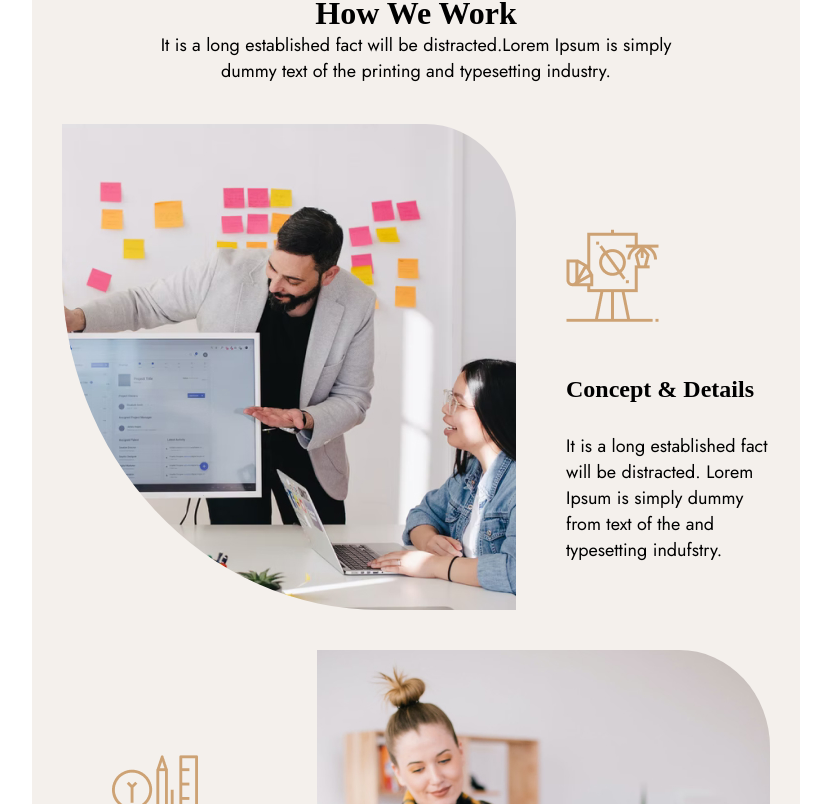
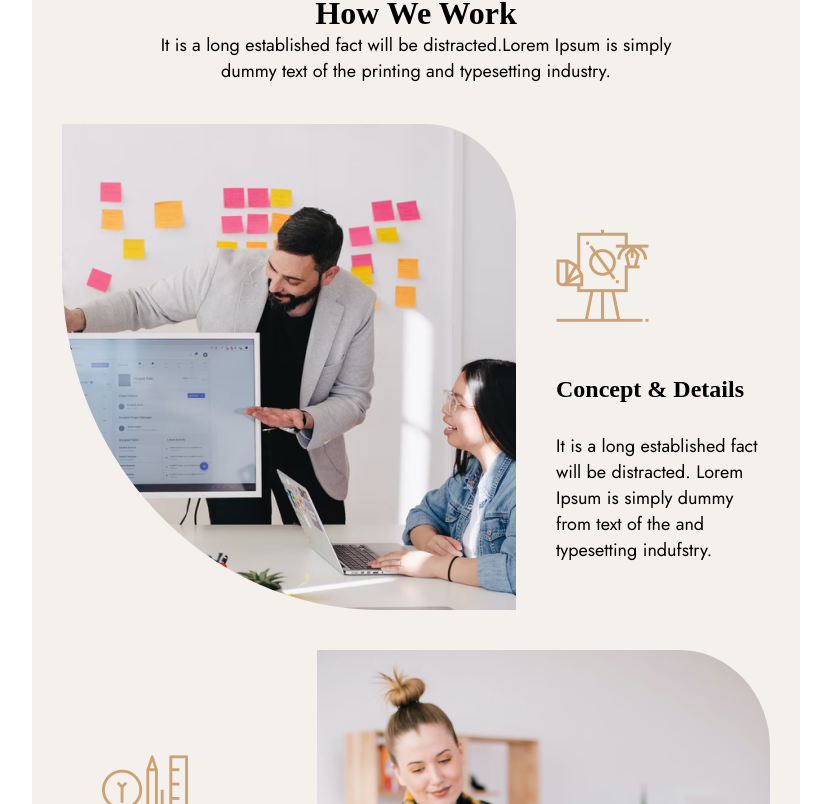
Before and after one commit to tinluong1612/Tin_Interior, a React (Vite) app: page /service in a window 1280 px wide. Shown: the part 1156-1960 px from the top of the page, without its empty margins (224-1055 px from the left). Built offline with nearby package versions, Linux system fonts and the light colour scheme.

Commit message:
upload 7/11

```diff
--- a/src/pages/servicePage/service.css
+++ b/src/pages/servicePage/service.css
@@ -105,7 +105,7 @@
 .info-item-homeww{
     padding-top: 25px;
     padding-bottom: 25px;
-    padding-left: 50px;
+    padding-left: 40px;
 }
 
 /* Contact */
```
